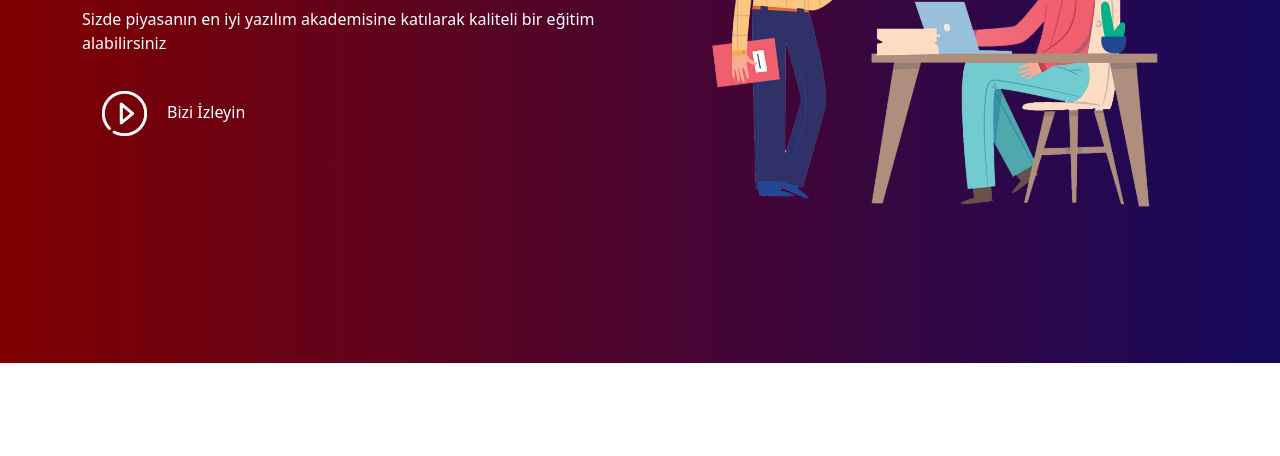
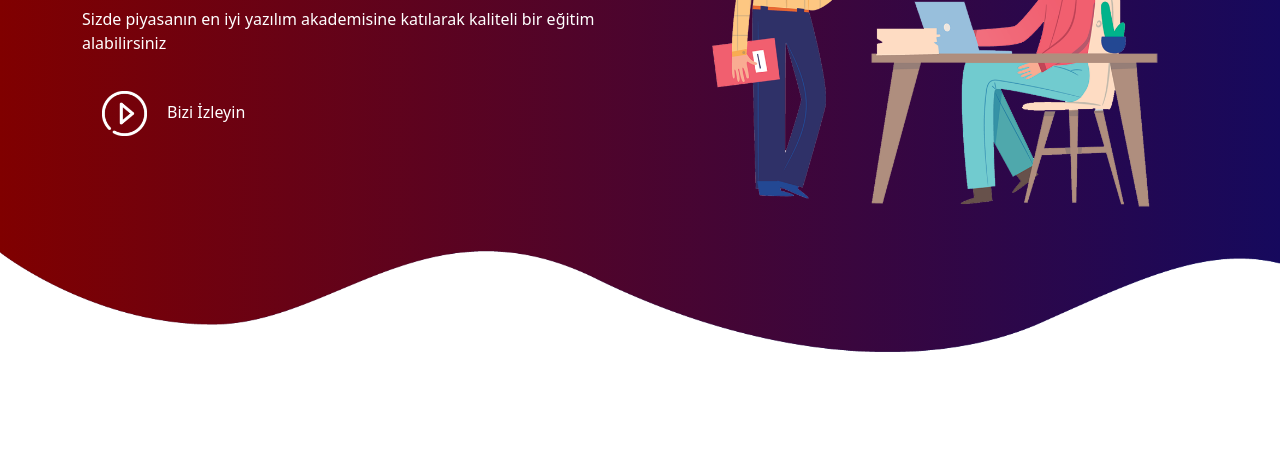
Before and after one commit to aliozturktr61/Udemig_Company, a plain HTML site: page index.html in a window 1280 px wide. Shown: the part 344-800 px from the top of the page. Drawn offline with nearby package versions, Linux system fonts and the light colour scheme; files whose address does not match are found by name.

Commit message:
Alt Dalga
Alt dalga eklendi

```diff
--- a/index.html
+++ b/index.html
@@ -91,8 +91,9 @@
           </div>
 
         </div>
+
       </div>
-
+      <img src="/image/wave1.png" class="alt-dalga" alt="">
     </section>
 
     <!--!Banner bölümü Başlangıç -->
--- a/style.css
+++ b/style.css
@@ -37,12 +37,19 @@ body {
   background-image: linear-gradient(to right, #800000, #16095d);
   padding: 5%;
   color: white;
+  position: relative;
 }
 #banner a {
   color: white;
   text-decoration: none;
 }
+.alt-dalga {
+  position: absolute;
+  bottom: 0;
+  left: 0;;
+  width: 100%;
 
+}
 .title {
   font-size: 40px;
   font-weight: 600;
```
